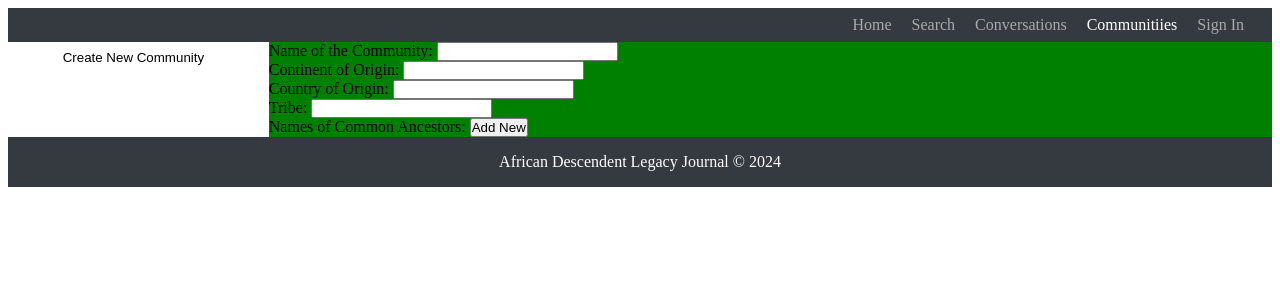
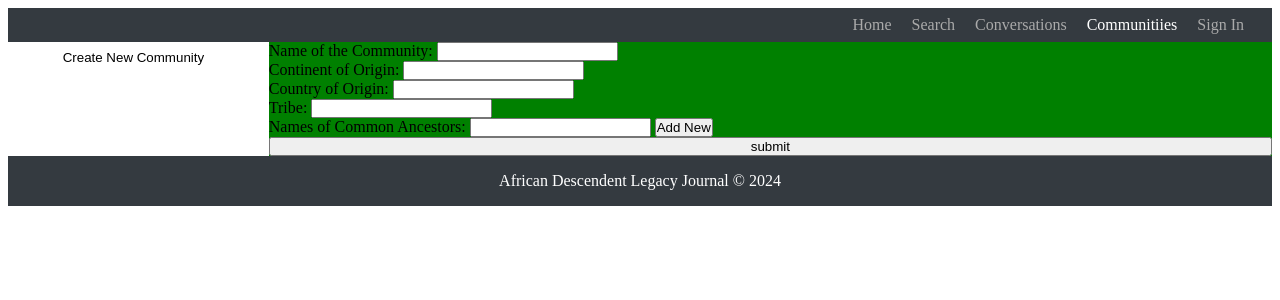
Before and after one commit to dwengern/ALJ_Database_App, a SvelteKit app: page /communities in a window 1280 px wide. Both pictures are taken after a click on the button "Create New Community". Shown: the top 300 px of the page. Built offline with nearby package versions, Linux system fonts and the light colour scheme; no server answers.

Commit message:
add a new dynamic feature and sign condition

```diff
--- a/src/routes/communities/+page.svelte
+++ b/src/routes/communities/+page.svelte
@@ -1,20 +1,34 @@
 <script lang="ts">
     import { onMount } from 'svelte';
+    import { writable } from 'svelte/store';
     import { doc, addDoc, getDoc, updateDoc, arrayUnion, collection } from 'firebase/firestore';
     import { sharedState } from '$lib/sharedState.svelte';
+    import type { Community } from '$lib/community-type';
 
-    let { db, auth } = sharedState;
+    let { db, auth } = sharedState
+    let isSignedIn: boolean
+    let communities = writable<Community[] | null>([])
 
-    /*let isSignedIn: boolean
+    let continent: string
+    let country: string
+    let tribe: string
+    let name: string
+    let users: string[] = []
+    let ancestors: string[] = []
+    let content: string
 
     $: isSignedIn = signedIn()
 
     function signedIn(): boolean {
         return sharedState.user.uid !== ''
-    }*/
+    }
 
-    async function createCommunity() {
-
+    function createCommunity() {
+        if (isSignedIn) {
+            window.prompt('got it!')
+        } else {
+            window.prompt('You need to be signed in to do this.')
+        }
     }
 
     //This part deals with the dynamic page
@@ -23,6 +37,25 @@
     const toggleVisibility = () => {
         hidden = !hidden
     }
+
+    const addEntry = (content: string) => {
+        let ancestorEntry = document.getElementById('ancestors') as HTMLDivElement | null
+        let ancestorInput = document.getElementById('ancestorInput') as HTMLInputElement | null
+        if (ancestorEntry && ancestorInput) {
+            const newEntry = document.createElement('p')
+            newEntry.innerText = content
+            ancestorEntry.appendChild(newEntry)
+            ancestors.push(content)
+
+            resetInput()
+        } else {
+            window.prompt('Whoops! that container does not exist.')
+        }
+    }
+
+    const resetInput = () => {
+        content = ''; // Reset the bound variable
+    };
 </script>
 
 <div class="grid">
@@ -35,28 +68,33 @@
         <div class="new-comm-form" style:display={hidden ? 'none' : 'flex'}>
             <label>
                 Name of the Community:
-                <input type="text" id="community" name="community">
+                <input type="text" bind:value={name}>
             </label>
 
             <label>
                 Continent of Origin:
-                <input type="text" id="continent" name="continent">
+                <input type="text" bind:value={continent}>
             </label>
 
             <label>
                 Country of Origin:
-                <input type="text" id="country" name="country">
+                <input type="text" bind:value={country}>
             </label>
 
             <label>
                 Tribe:
-                <input type="text" id="tribe" name="tribe">
+                <input type="text" bind:value={tribe}>
             </label>
 
             <label>
                 Names of Common Ancestors:
-                <button>Add New</button>
+                <input type="text" id="ancestorInput" bind:value={content}>
+                <button on:click={() => addEntry(content)}>Add New</button>
             </label>
+
+            <div id="ancestors"></div>
+
+            <button on:click={createCommunity}>submit</button>
         </div>
     </div>
 </div>
```
